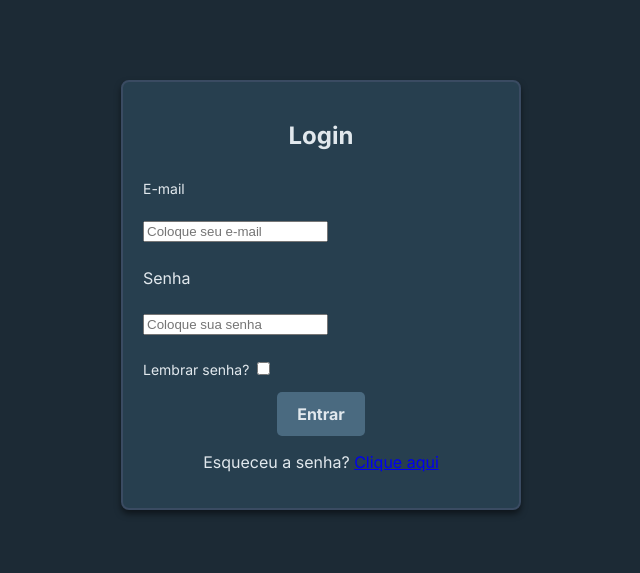
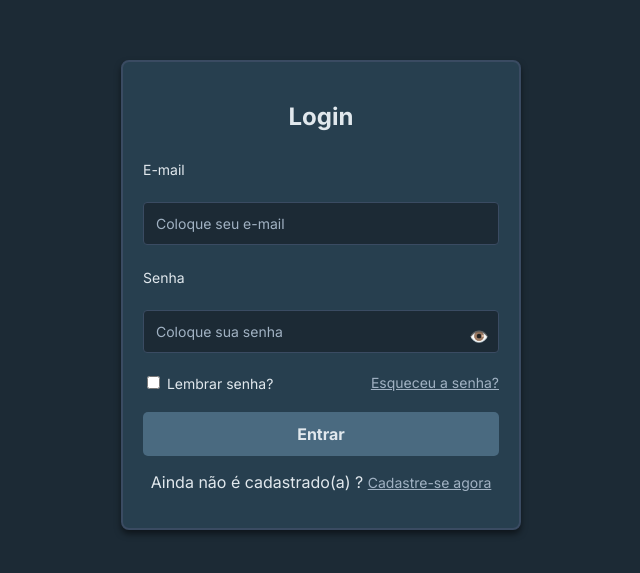
Before and after one commit to andregama774/primeira-pagina-de-login, a plain HTML site: page index.html in a window 1280 px wide. Shown: the part 105-678 px from the top of the page, without its empty margins (319-959 px from the left). Drawn offline with Linux system fonts and the light colour scheme.

Commit message:
Update index.html

```diff
--- a/index.html
+++ b/index.html
@@ -1,37 +1,53 @@
 <!DOCTYPE html>
 <html lang="pt-br">
 <head>
-    <meta charset="UTF-8">
-    <meta name="viewport" content="width=device-width, initial-scale=1.0">
+  <meta charset="UTF-8" />
+  <meta name="viewport" content="width=device-width, initial-scale=1.0"/>
   <title>Página de login</title>
-    <link rel="stylesheet" href="styles/style.css">
-    <link rel="preconnect" href="https://fonts.googleapis.com">
-    <link rel="preconnect" href="https://fonts.gstatic.com" crossorigin>
-    <link href="https://fonts.googleapis.com/css2?family=Inter:wght@400;700&display=swap" rel="stylesheet">
-
+  <link rel="stylesheet" href="styles/style.css" />
+  <link rel="preconnect" href="https://fonts.googleapis.com" />
+  <link rel="preconnect" href="https://fonts.gstatic.com" crossorigin />
+  <link href="https://fonts.googleapis.com/css2?family=Inter:wght@400;700&display=swap" rel="stylesheet" />
 </head>
 <body>
   <section class="apresentacao">
     <h1 class="apresentacao__titulo">Login</h1>
+
     <div class="conteudo">
       <p class="conteudo_texto">E-mail</p>
-            <input type="email" placeholder="Coloque seu e-mail">
-            <p>Senha</p>
-            <input type="password" class="senha" placeholder="Coloque sua senha">
+      <input type="email" class="input-campo" id="email" placeholder="Coloque seu e-mail" />
     </div>
+
+    <div class="conteudo">
+      <p class="conteudo_texto">Senha</p>
+      <div class="senha-container">
+        <input type="password" id="senha" class="input-campo senha" placeholder="Coloque sua senha" />
+        <span class="olho" onclick="toggleSenha('senha')">👁️</span>
+      </div>
+    </div>
+
     <div class="lembra_senha">
-            <p class="conteudo_texto">Lembrar senha? <input type="checkbox"></p>
+      <label class="conteudo_texto">
+        <input type="checkbox" id="lembrar" /> Lembrar senha?
+      </label>
+      <a href="esqueceu_senha.html" class="link_senha">Esqueceu a senha?</a>
     </div>
-        <div class="botao">
-                <a href="*">
-                    Entrar
-                </a>
+
+    <div class="botoes-container">
+      <div class="botao"><a href="*">Entrar</a></div>
     </div>
-        <div class="esqueceu_senha">
-                <p>Esqueceu a senha? <a href="esqueceu_senha.html">Clique aqui</a></p>
+
+    <div >
+        <p> Ainda não é cadastrado(a) ? <a href="cadastro.html" class="link_senha">  Cadastre-se agora</a></p>
     </div>
   </section>
 
+  <script>
+    function toggleSenha(id) {
+      const input = document.getElementById(id);
+      input.type = input.type === "password" ? "text" : "password";
+    }
 
+  </script>
 </body>
 </html>
```
Lines whose indentation alone changed are shown as unchanged.
